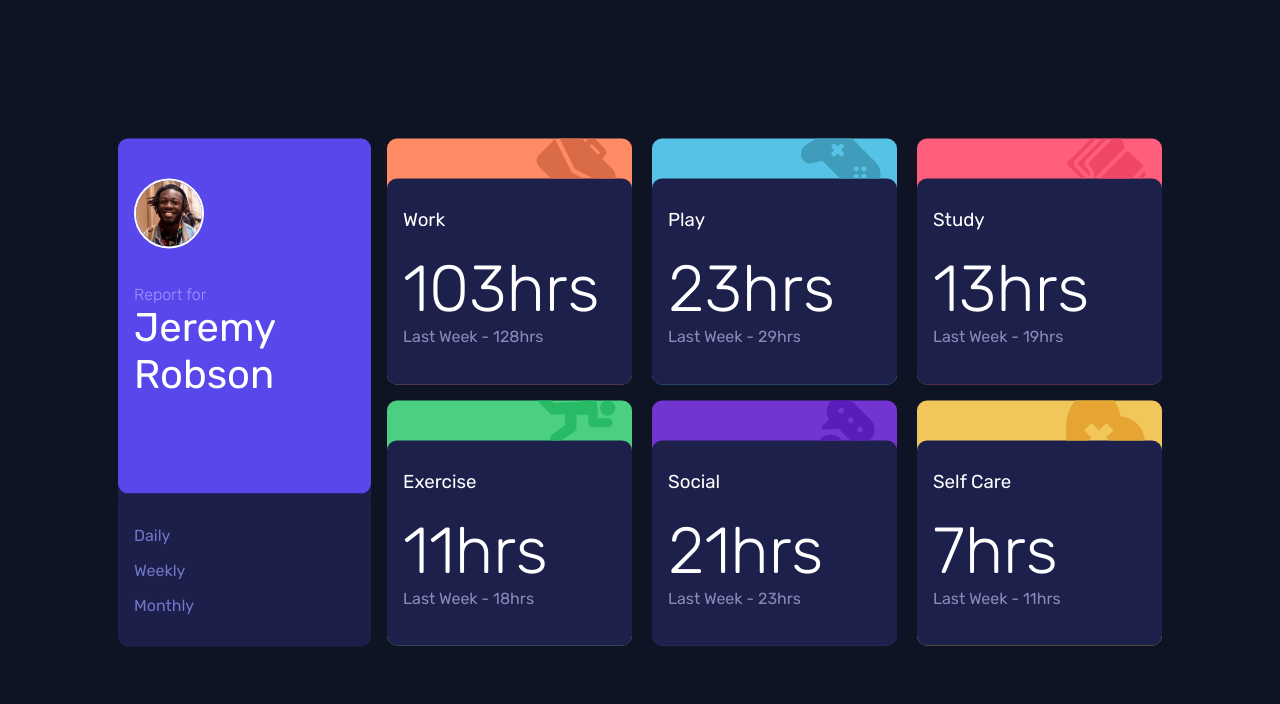
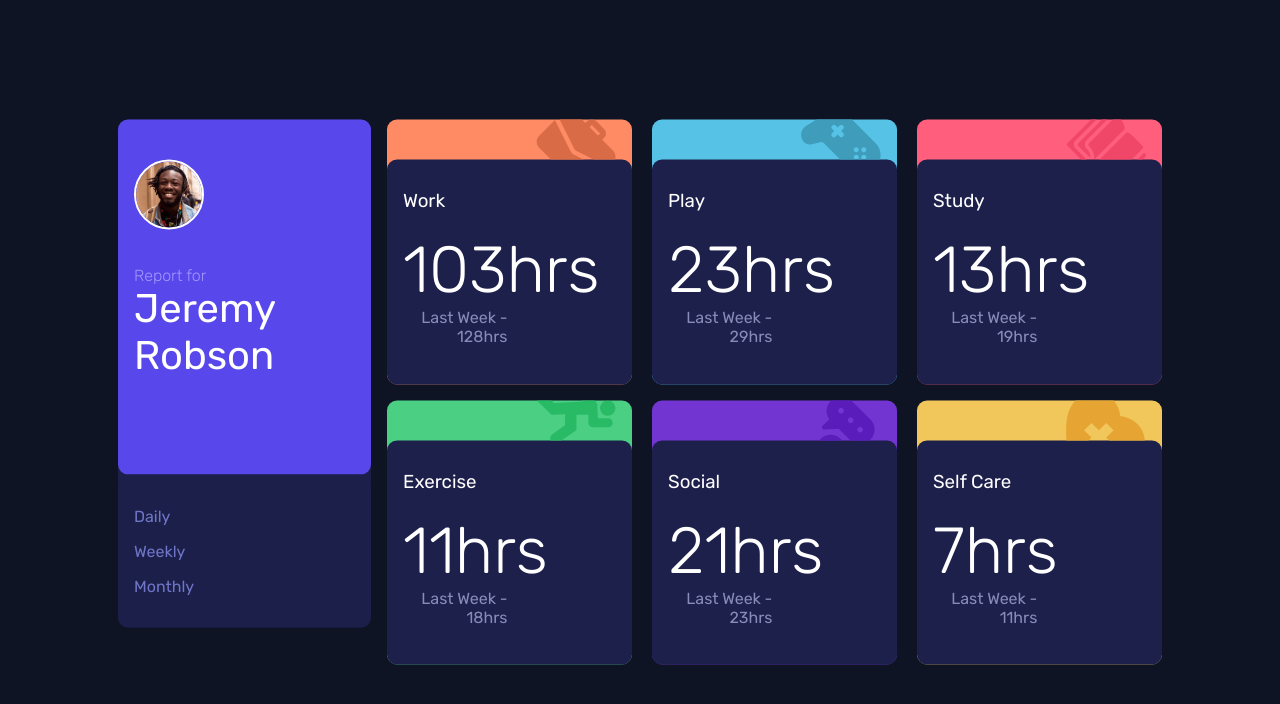
Before and after one commit to OscarAnillo/Time-tracking-dashboard, a React (Create React App) app: page /monthly in a window 1280 px wide. Shown: the top 704 px of the page. Built offline with nearby package versions, Linux system fonts and the light colour scheme.

Commit message:
update the cardsInfo component with flex

```diff
--- a/src/App.css
+++ b/src/App.css
@@ -105,10 +105,15 @@ img {
   display: flex;
   align-items: center;
   justify-content: space-between;
+  flex-wrap: wrap;
   background-color: rgb(29, 32, 75  );
   color: #fff;
   border-radius: 10px;
   padding: 1.9em 1em;
+}
+.cards-row div {
+  width: 49%;
+  text-align: left;
 }
 
 .cards-row h3 {
@@ -119,6 +124,9 @@ img {
   font-weight: 300;
 }
 .cards-row > div:nth-child(2) {
+  text-align: right;
+}
+.cards-row > div:nth-child(4) {
   text-align: right;
 }
 .cards-row .previous {
--- a/src/components/info-cards-daily.js
+++ b/src/components/info-cards-daily.js
@@ -29,10 +29,14 @@ export default function InfoCardsDaily(){
                     <div className="cards-row">
                         <div>
                             <h3>{item.title}</h3>
+                        </div>
+                        <div>
+                            <img src="images/icon-ellipsis.svg" alt="" className='img-mobile'/>
+                        </div>
+                        <div>
                             <p className='current'>{item.timeframes.daily.current}hrs</p>
                         </div>
                         <div>
-                            <img src="images/icon-ellipsis.svg" alt="" className='img-mobile'/>
                             <p className='previous'>Last Week - {item.timeframes.daily.previous}hrs</p>
                         </div>
                     </div>
--- a/src/components/info-cards-monthly.js
+++ b/src/components/info-cards-monthly.js
@@ -28,10 +28,14 @@ export default function InfoCardsMonthly(){
                     <div className="cards-row">
                         <div>
                             <h3>{item.title}</h3>
+                        </div>
+                        <div>
+                            <img src="images/icon-ellipsis.svg" alt="" className='img-mobile'/>
+                        </div>
+                        <div>
                             <p className='current'>{item.timeframes.monthly.current}hrs</p>
                         </div>
                         <div>
-                            <img src="images/icon-ellipsis.svg" alt="" className='img-mobile'/>
                             <p className='previous'>Last Week - {item.timeframes.monthly.previous}hrs</p>
                         </div>
                     </div>
--- a/src/components/info-cards-weekly.js
+++ b/src/components/info-cards-weekly.js
@@ -30,10 +30,14 @@ export default function InfoCardsWeekly(){
                     <div className="cards-row">
                         <div>
                             <h3>{item.title}</h3>
+                        </div>
+                        <div>
+                            <img src="images/icon-ellipsis.svg" alt="" className='img-mobile'/>
+                        </div>
+                        <div>
                             <p className='current'>{item.timeframes.weekly.current}hrs</p>
                         </div>
                         <div>
-                            <img src="images/icon-ellipsis.svg" alt="" className='img-mobile'/>
                             <p className='previous'>Last Week - {item.timeframes.weekly.previous}hrs</p>
                         </div>
                     </div>
```
